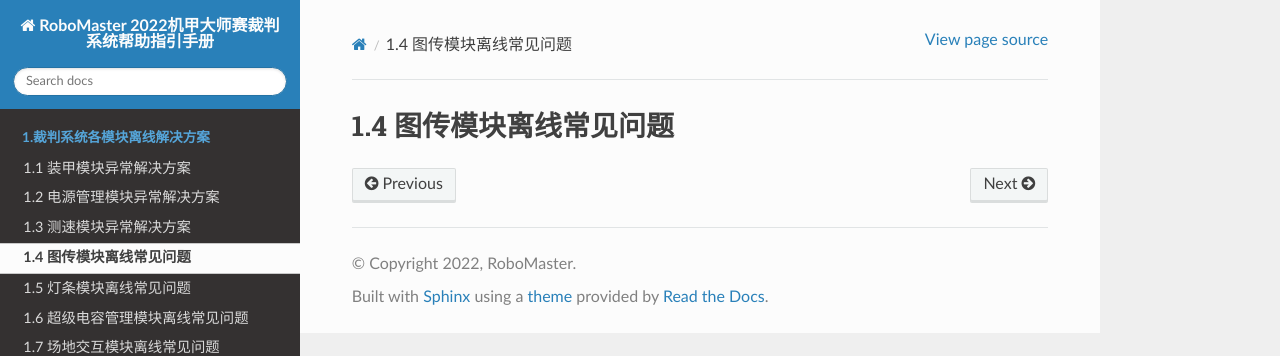
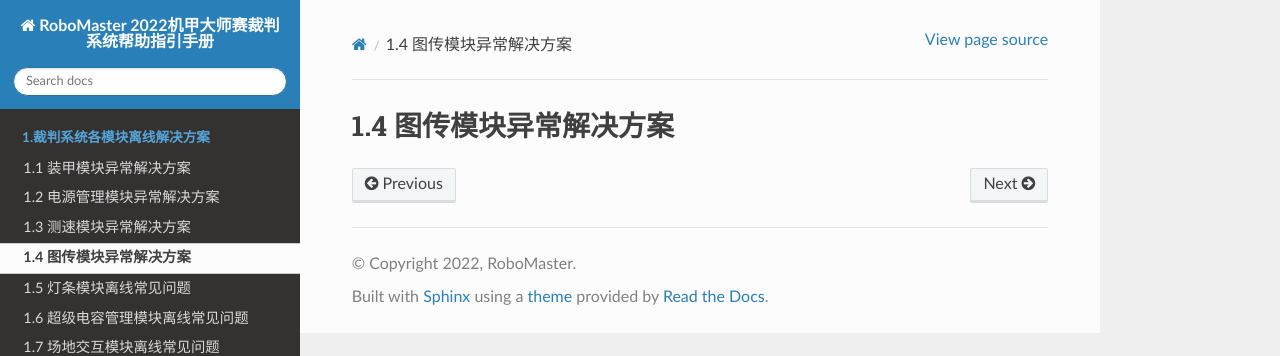
Before and after one commit to RoboMaster/RefereeSystem_Help, a Sphinx documentation site: the page built from docs/ch1/1-4.md, in a window 1280 px wide. Shown: the top 356 px of the page. Built offline with Sphinx 7.4.7 and the Read the Docs theme 2.0.0, drawn with Linux system fonts in a browser that asks for light colours.

Commit message:
Update 1-4.md

```diff
--- a/docs/ch1/1-4.md
+++ b/docs/ch1/1-4.md
@@ -1 +1 @@
-# 1.4 图传模块离线常见问题
+# 1.4 图传模块异常解决方案
```
